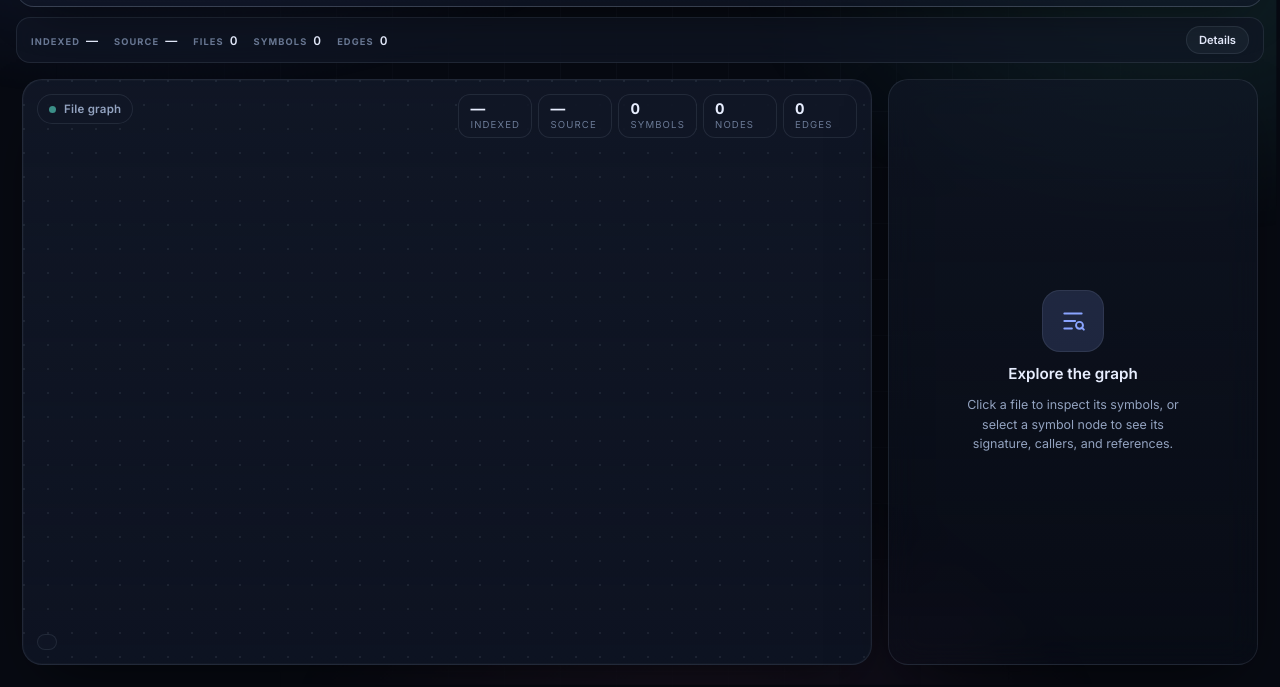
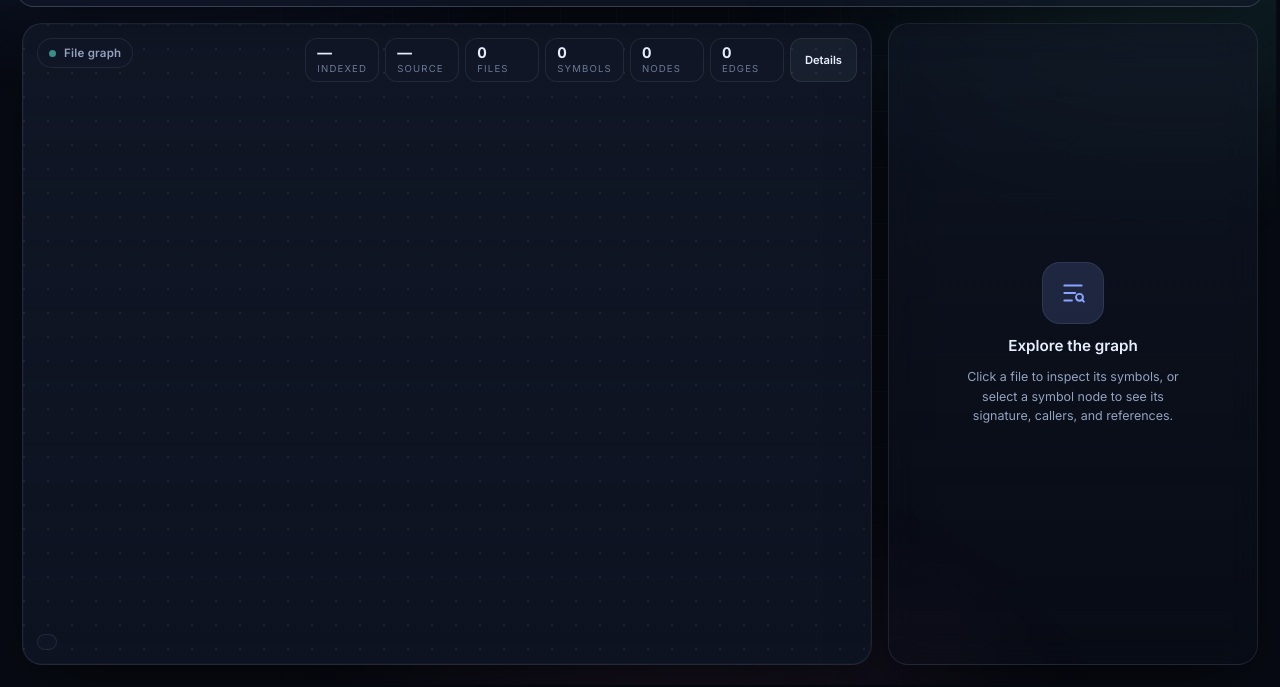
Before and after one commit to serifcolakel/codegraph, a website: page web/index.html in a window 1280 px wide. Shown: the part 113-800 px from the top of the page. Drawn offline with Linux system fonts and the light colour scheme; a script that the page names is missing.

Commit message:
feat(ui): consolidate index metadata into the stats cards

```diff
--- a/web/index.html
+++ b/web/index.html
@@ -185,56 +185,15 @@
         position: relative;
         z-index: 1;
         display: grid;
-        grid-template-rows: auto auto 1fr;
+        grid-template-rows: auto 1fr;
         height: 100%;
       }
 
-      .repo-info-bar {
-        position: relative;
-        z-index: 1;
-        display: flex;
-        align-items: center;
-        flex-wrap: wrap;
-        gap: 6px 16px;
-        margin: 10px 16px 0;
-        padding: 8px 14px;
-        border: 1px solid var(--line);
-        border-radius: 14px;
-        background: var(--surface);
-        backdrop-filter: blur(18px);
-        -webkit-backdrop-filter: blur(18px);
-        font-size: 0.75rem;
-        color: var(--text-dim);
-      }
-
-      .repo-info-item {
-        display: inline-flex;
-        align-items: baseline;
-        gap: 6px;
-      }
-
-      .repo-info-key {
-        font-size: 0.58rem;
-        font-weight: 700;
-        text-transform: uppercase;
-        letter-spacing: 0.12em;
-        color: var(--text-faint);
-      }
-
-      .repo-info-value {
-        color: var(--text);
-        font-weight: 600;
-        font-variant-numeric: tabular-nums;
-      }
-
-      .repo-info-spacer {
-        flex: 1;
-      }
-
-      .info-btn {
-        height: 28px;
-        padding: 0 12px;
-        border-radius: 999px;
+      .stats .info-btn {
+        align-self: stretch;
+        height: auto;
+        padding: 0 14px;
+        border-radius: 12px;
         border: 1px solid var(--line);
         background: var(--surface-soft);
         color: var(--text);
@@ -247,7 +206,7 @@
           background 0.16s ease;
       }
 
-      .info-btn:hover {
+      .stats .info-btn:hover {
         border-color: var(--line-strong);
         background: var(--surface);
       }
@@ -1895,39 +1854,6 @@
         </div>
       </header>
 
-      <div class="repo-info-bar" data-testid="repo-info-bar">
-        <span class="repo-info-item">
-          <span class="repo-info-key">Indexed</span>
-          <span class="repo-info-value" id="infoIndexed" data-testid="info-indexed">—</span>
-        </span>
-        <span class="repo-info-item">
-          <span class="repo-info-key">Source</span>
-          <span class="repo-info-value" id="infoSource" data-testid="info-source">—</span>
-        </span>
-        <span class="repo-info-item">
-          <span class="repo-info-key">Files</span>
-          <span class="repo-info-value" id="infoFiles" data-testid="info-files">0</span>
-        </span>
-        <span class="repo-info-item">
-          <span class="repo-info-key">Symbols</span>
-          <span class="repo-info-value" id="infoSymbols" data-testid="info-symbols">0</span>
-        </span>
-        <span class="repo-info-item">
-          <span class="repo-info-key">Edges</span>
-          <span class="repo-info-value" id="infoEdges" data-testid="info-edges">0</span>
-        </span>
-        <span class="repo-info-spacer"></span>
-        <button
-          type="button"
-          id="detailsBtn"
-          class="info-btn"
-          data-testid="details-button"
-          title="Show index details"
-        >
-          Details
-        </button>
-      </div>
-
       <main class="workspace">
         <section class="graph-panel" aria-label="Graph">
           <div id="cy" data-testid="graph-canvas"></div>
@@ -1946,6 +1872,10 @@
                 <span class="stat-value" id="statSource" data-testid="stat-source">—</span>
                 <span class="stat-label">Source</span>
               </div>
+              <div class="stat" title="Indexed files">
+                <span class="stat-value" id="statFiles" data-testid="stat-files">0</span>
+                <span class="stat-label">Files</span>
+              </div>
               <div class="stat" title="Searchable symbols">
                 <span class="stat-value" id="statSymbols" data-testid="stat-symbols">0</span>
                 <span class="stat-label">Symbols</span>
@@ -1958,6 +1888,15 @@
                 <span class="stat-value" id="statEdges" data-testid="stat-edges">0</span>
                 <span class="stat-label">Edges</span>
               </div>
+              <button
+                type="button"
+                id="detailsBtn"
+                class="info-btn"
+                data-testid="details-button"
+                title="Show index details"
+              >
+                Details
+              </button>
             </div>
           </div>
 
@@ -2394,13 +2333,8 @@
         $("statSymbols").textContent = symbolCount.toLocaleString("en-US");
         $("statSymbols").title = `${symbolCount.toLocaleString("en-US")} symbols · ${((repo && repo.edges) || 0).toLocaleString("en-US")} edges`;
 
-        $("infoIndexed").textContent = formatRelativeTime(indexedAt);
-        $("infoIndexed").title = $("statIndexed").title;
-        $("infoSource").textContent = formatBytes(sourceBytes);
-        $("infoSource").title = $("statSource").title;
-        $("infoFiles").textContent = fileCount.toLocaleString("en-US");
-        $("infoSymbols").textContent = symbolCount.toLocaleString("en-US");
-        $("infoEdges").textContent = ((repo && repo.edges) || 0).toLocaleString("en-US");
+        $("statFiles").textContent = fileCount.toLocaleString("en-US");
+        $("statFiles").title = `${fileCount.toLocaleString("en-US")} files · ${((repo && repo.edges) || 0).toLocaleString("en-US")} edges`;
       }
 
       function clearRepoMeta() {
@@ -2410,13 +2344,8 @@
         $("statSource").title = "Indexed source size";
         $("statSymbols").textContent = "0";
         $("statSymbols").title = "Searchable symbols";
-        $("infoIndexed").textContent = "—";
-        $("infoIndexed").title = "Not indexed yet";
-        $("infoSource").textContent = "—";
-        $("infoSource").title = "Indexed source size";
-        $("infoFiles").textContent = "0";
-        $("infoSymbols").textContent = "0";
-        $("infoEdges").textContent = "0";
+        $("statFiles").textContent = "0";
+        $("statFiles").title = "Indexed files";
       }
 
       function escapeHtml(value) {
```
Also changed, not shown: PLAN.md (+1 -1 lines), e2e/app.spec.ts (+5 -4 lines), README.md.
